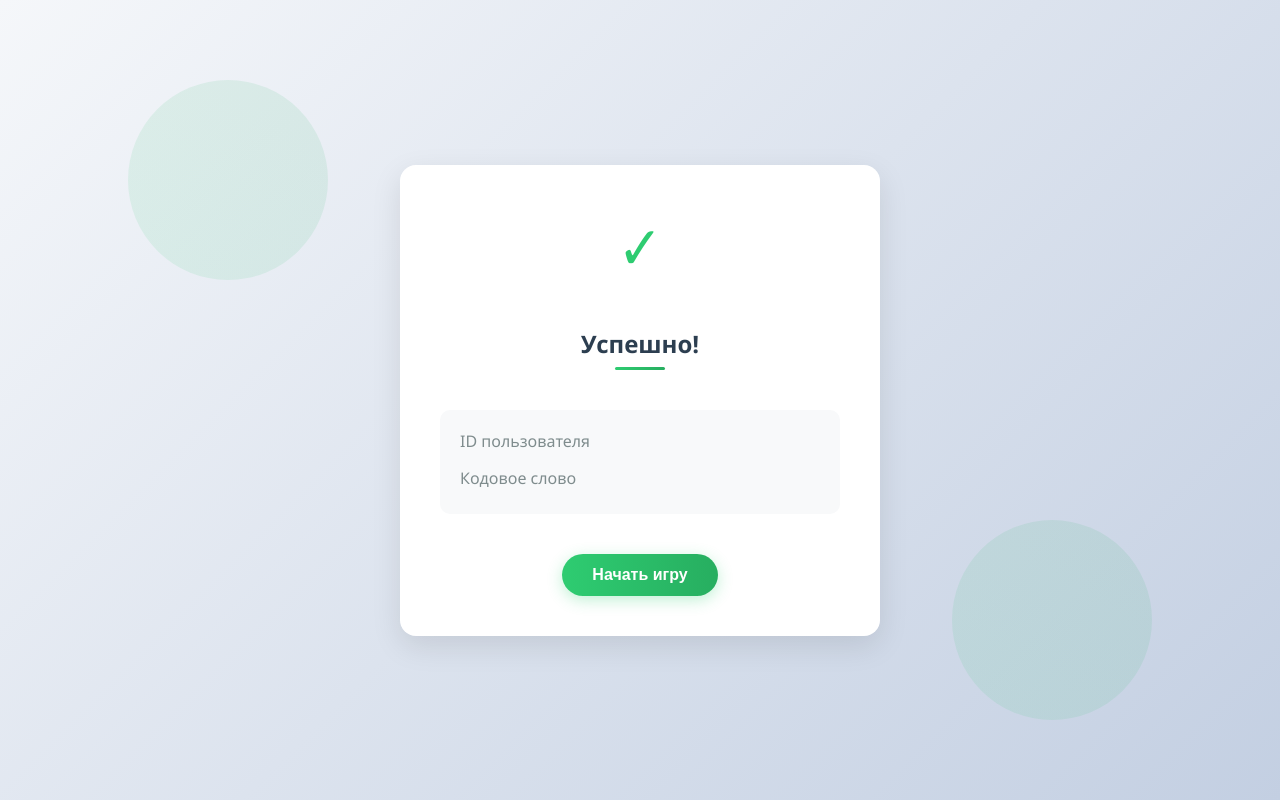
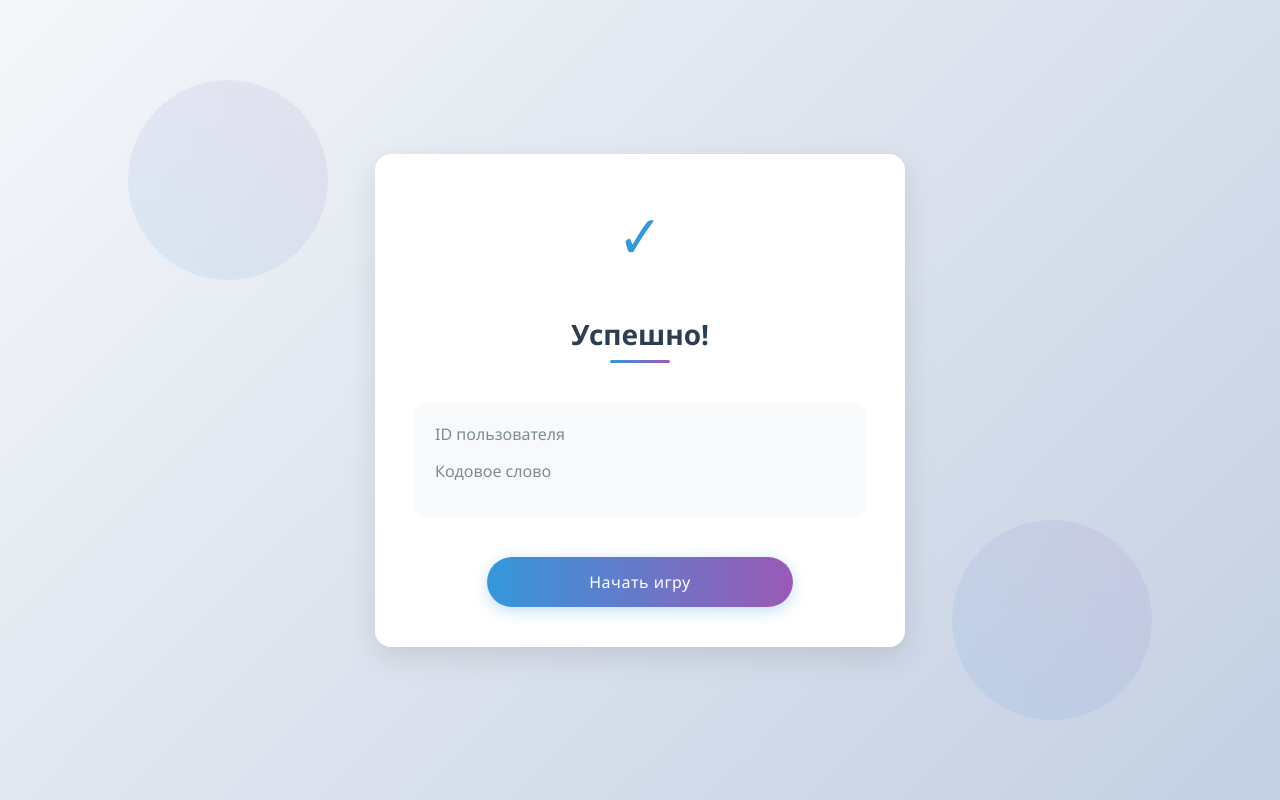
Before and after one commit to demirtry/Kontur_UNIT_HACK, a Flask app: template src/templates/registration_success.html in a window 1280 px wide. Run offline with Flask 3, Linux system fonts and the light colour scheme; the template is opened without the code that fills it, so the values that code supplies are empty.

Commit message:
make post registration menu

```diff
--- a/src/templates/registration_success.html
+++ b/src/templates/registration_success.html
@@ -14,38 +14,39 @@
             justify-content: center;
             align-items: center;
             min-height: 100vh;
+            position: relative;
         }
 
-        .success-container {
+        .main-container {
             background: white;
             border-radius: 16px;
             box-shadow: 0 10px 30px rgba(0, 0, 0, 0.1);
             padding: 40px;
             width: 90%;
-            max-width: 400px;
+            max-width: 450px;
             text-align: center;
             transform: scale(0.95);
             animation: scaleIn 0.4s cubic-bezier(0.175, 0.885, 0.32, 1.275) forwards;
         }
 
-        h2 {
+        h1 {
             color: #2c3e50;
             margin-bottom: 30px;
             font-weight: 600;
-            font-size: 24px;
+            font-size: 28px;
             position: relative;
             display: inline-block;
         }
 
-        h2::after {
+        h1::after {
             content: '';
             position: absolute;
             bottom: -10px;
             left: 50%;
             transform: translateX(-50%);
-            width: 50px;
+            width: 60px;
             height: 3px;
-            background: linear-gradient(90deg, #2ecc71, #27ae60);
+            background: linear-gradient(90deg, #3498db, #9b59b6);
             border-radius: 3px;
         }
 
@@ -55,14 +56,12 @@
             padding: 20px;
             margin: 20px 0;
             text-align: left;
+            font-size: 16px;
+            color: #2c3e50;
         }
 
         .info-item {
             margin-bottom: 15px;
-        }
-
-        .info-item:last-child {
-            margin-bottom: 0;
         }
 
         .info-label {
@@ -75,37 +74,39 @@
         .info-value {
             font-size: 18px;
             font-weight: 600;
-            color: #2c3e50;
             word-break: break-all;
         }
 
         .success-icon {
-            color: #2ecc71;
+            color: #3498db;
             font-size: 60px;
             margin-bottom: 20px;
         }
 
-        .start-button {
-            background: linear-gradient(90deg, #2ecc71, #27ae60);
+        .nav-button {
+            text-decoration: none;
+            background: linear-gradient(90deg, #3498db, #9b59b6);
             color: white;
-            border: none;
-            padding: 12px 30px;
+            padding: 14px 28px;
             font-size: 16px;
             border-radius: 50px;
-            cursor: pointer;
-            margin-top: 20px;
-            font-weight: 600;
+            font-weight: 500;
+            letter-spacing: 0.5px;
             transition: all 0.3s ease;
-            box-shadow: 0 4px 15px rgba(46, 204, 113, 0.3);
+            box-shadow: 0 4px 15px rgba(52, 152, 219, 0.3);
+            width: 100%;
+            max-width: 250px;
+            margin: 20px auto 0;
+            display: inline-block;
         }
 
-        .start-button:hover {
-            transform: translateY(-2px);
-            box-shadow: 0 6px 20px rgba(46, 204, 113, 0.4);
+        .nav-button:hover {
+            transform: translateY(-3px);
+            box-shadow: 0 7px 20px rgba(52, 152, 219, 0.4);
         }
 
-        .start-button:active {
-            transform: translateY(0);
+        .nav-button:active {
+            transform: translateY(1px);
         }
 
         @keyframes scaleIn {
@@ -118,7 +119,7 @@
             width: 200px;
             height: 200px;
             border-radius: 50%;
-            background: linear-gradient(45deg, rgba(46, 204, 113, 0.1), rgba(39, 174, 96, 0.1));
+            background: linear-gradient(45deg, rgba(52, 152, 219, 0.1), rgba(155, 89, 182, 0.1));
             z-index: -1;
         }
 
@@ -138,9 +139,9 @@
     <div class="decoration"></div>
     <div class="decoration"></div>
 
-    <div class="success-container">
+    <div class="main-container">
         <div class="success-icon">✓</div>
-        <h2>Успешно!</h2>
+        <h1>Успешно!</h1>
 
         <div class="info-box">
             <div class="info-item">
@@ -153,7 +154,7 @@
             </div>
         </div>
 
-        <a href="game"><button class="start-button">Начать игру</button></a>
+        <a href="game" class="nav-button">Начать игру</a>
     </div>
 </body>
 </html>
```
